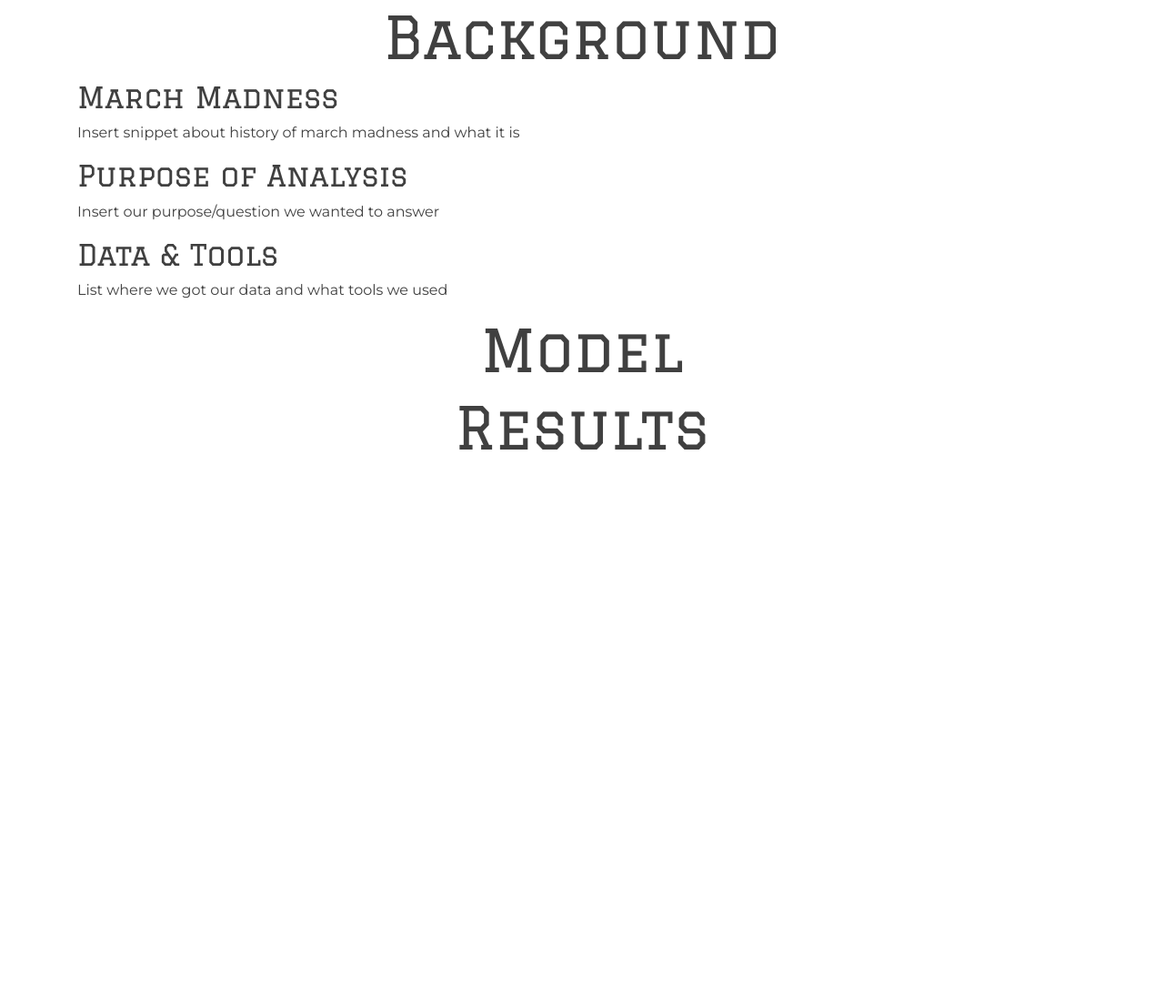
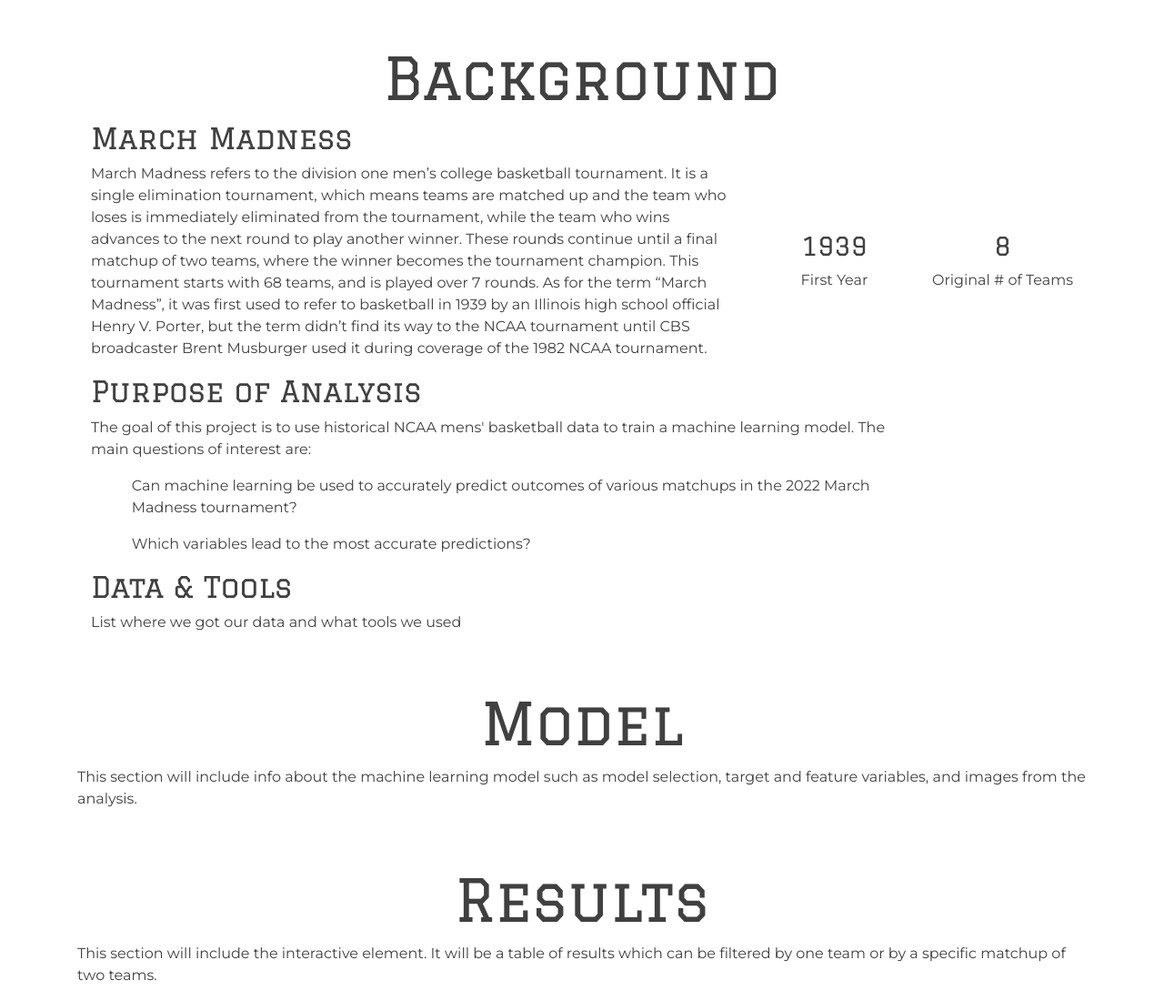
Before and after one commit to racruz25/group_project, a plain HTML site: page index.html in a window 1280 px wide. Shown: the part 829-1929 px from the top of the page at 91% size. Before the commit the page ends 1346 px from the top, so only its background shows below. Drawn offline with nearby package versions, Linux system fonts and the light colour scheme.

Commit message:
history and purpose done

```diff
--- a/assets/css/styles.css
+++ b/assets/css/styles.css
@@ -19,6 +19,9 @@ p {
 
 .navbar {
     position: fixed;
+    background-color: #8da5c9;
+    width: 100%;
+    z-index: 5;
 }
 
 .navbar-brand {
@@ -38,7 +41,11 @@ p {
     padding-top: 4%;
 }
 
-.background {
+section {
+    padding-top: 45px;
+}
+
+.background p {
     max-width: 700px;
 }
 
--- a/index.html
+++ b/index.html
@@ -37,11 +37,40 @@
                     <h1>Background</h1>
                 </div>
             </div>
-            <div class="background">
+            <div class="container">
                 <h2>March Madness</h2>
-                <p>Insert snippet about history of march madness and what it is</p>
+                <div class="row">
+                    <div class="col-8">
+                        <p>March Madness refers to the division one men’s college basketball tournament.
+                            It is a single elimination tournament, which means teams are matched up and the team who loses is
+                            immediately eliminated from the tournament, while the team who wins advances to the next round to
+                            play another winner. These rounds continue until a final matchup of two teams,
+                            where the winner becomes the tournament champion. This tournament starts with 68 teams,
+                            and is played over 7 rounds. As for the term “March Madness”, it was first used to refer to basketball in 1939
+                            by an Illinois high school official Henry V. Porter, but the term didn’t find its way to the
+                            NCAA tournament until CBS broadcaster Brent Musburger used it during coverage of the 1982 NCAA tournament.
+                        </p>
+                    </div>
+                    <div class="col-2 text-center my-auto">
+                        <h3>1939</h3>
+                        <p>First Year</p>
+                    </div>
+                    <div class="col-2 text-center my-auto">
+                        <h3>8</h3>
+                        <p>Original # of Teams</p>
+                    </div>
+                </div>
                 <h2>Purpose of Analysis</h2>
-                <p>Insert our purpose/question we wanted to answer</p>
+                <div class="row">
+                    <div class="col-10">
+                        <p>The goal of this project is to use historical NCAA mens' basketball data to train a machine learning model.
+                            The main questions of interest are:</p>
+                            <p style="margin-left: 5%">Can machine learning be used to accurately predict outcomes of various
+                            matchups in the 2022 March Madness tournament?</p>
+                            <p style="margin-left: 5%">Which variables lead to the most accurate predictions?</p>
+                        </p>
+                    </div>
+                </div>
                 <h2>Data & Tools</h2>
                 <p>List where we got our data and what tools we used</p>
             </div>
@@ -55,6 +84,12 @@
                     <h1>Model</h1>
                 </div>
             </div>
+            <div class="row">
+                <div class="col-12">
+                    <p>This section will include info about the machine learning model such as model selection,
+                     target and feature variables, and images from the analysis.</p>
+                </div>
+            </div>
         </div>
     </section>
 
@@ -65,6 +100,12 @@
                     <h1>Results</h1>
                 </div>
             </div>
+            <div class="row">
+                <div class="col-12">
+                    <p>This section will include the interactive element. It will be a table of results which can be filtered
+                        by one team or by a specific matchup of two teams.</p>
+                </div>
+            </div>
         </div>
     </section>
 
```
